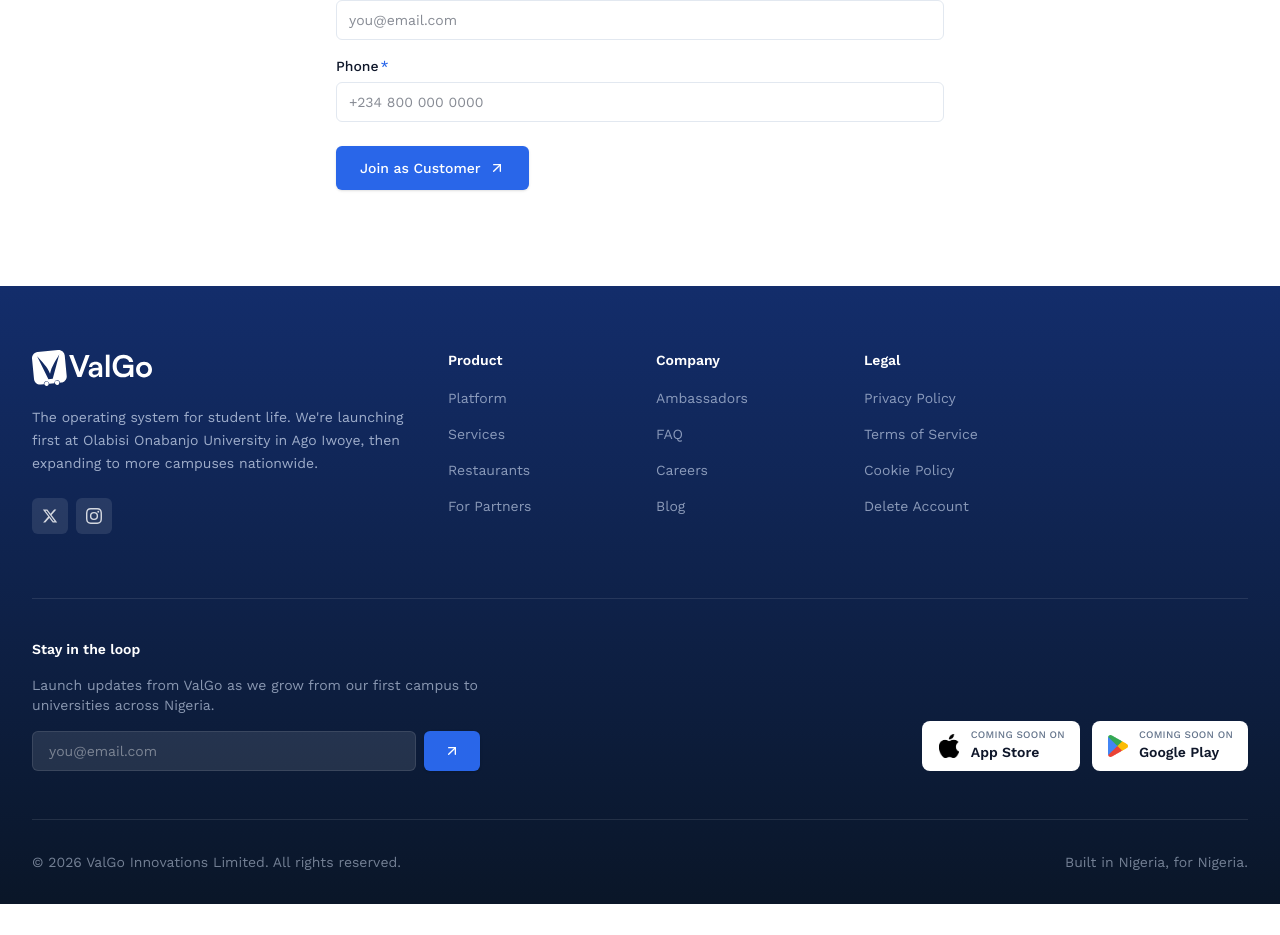
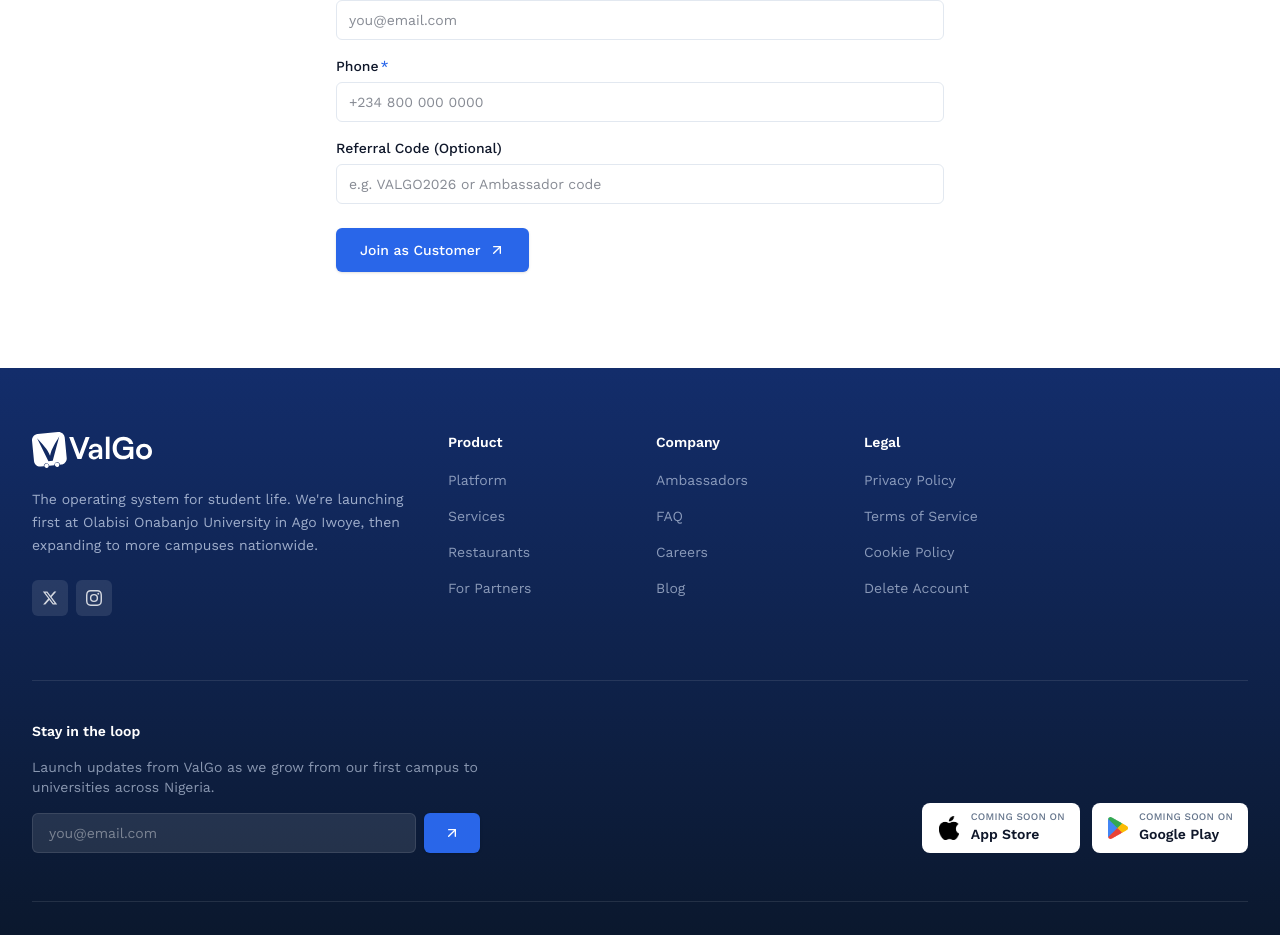
Before and after one commit to Badmantunde/valgo-landing, a Next.js app: page / in a window 1280 px wide. Shown: the part 6379-7314 px from the top of the page. Before the commit the page ends 7283 px from the top, so only its background shows below. Built offline with nearby package versions, Linux system fonts and the light colour scheme.

Commit message:
feat: add optional referral code field to waitlist form

```diff
--- a/components/sections/waitlist.tsx
+++ b/components/sections/waitlist.tsx
@@ -1,6 +1,6 @@
 "use client";
 
-import { useState } from "react";
+import { useState, useEffect } from "react";
 import { motion, AnimatePresence } from "framer-motion";
 import { ArrowUpRight, CheckCircle2 } from "lucide-react";
 import { waitlistRoles, type WaitlistRole } from "@/data/faq";
@@ -20,6 +20,17 @@
   const [submitted, setSubmitted] = useState(false);
   const [submitting, setSubmitting] = useState(false);
   const [error, setError] = useState<string | null>(null);
+  const [initialReferralCode, setInitialReferralCode] = useState("");
+
+  useEffect(() => {
+    if (typeof window !== "undefined") {
+      const params = new URLSearchParams(window.location.search);
+      const code = params.get("ref") || params.get("referral") || params.get("code");
+      if (code) {
+        setInitialReferralCode(code);
+      }
+    }
+  }, []);
 
   const config = waitlistRoles.find((r) => r.id === role)!;
 
@@ -153,11 +164,13 @@
                       />
                     ) : (
                       <input
+                        key={field.name === "referralCode" ? initialReferralCode : undefined}
                         id={`${role}-${field.name}`}
                         name={field.name}
                         type={field.type}
                         required={field.required}
                         placeholder={field.placeholder}
+                        defaultValue={field.name === "referralCode" && initialReferralCode ? initialReferralCode : undefined}
                         className="w-full h-10 px-3 rounded-md border border-border bg-white text-sm focus:outline-none focus:ring-2 focus:ring-blue-500 focus:border-transparent"
                       />
                     )}
--- a/data/faq.ts
+++ b/data/faq.ts
@@ -83,6 +83,7 @@
       { name: "fullName", label: "Full Name", type: "text", placeholder: "Your full name", required: true },
       { name: "email", label: "Email", type: "email", placeholder: "you@email.com", required: true },
       { name: "phone", label: "Phone", type: "tel", placeholder: "+234 800 000 0000", required: true },
+      { name: "referralCode", label: "Referral Code (Optional)", type: "text", placeholder: "e.g. VALGO2026 or Ambassador code", required: false },
     ],
   },
   {
@@ -96,6 +97,7 @@
       { name: "phone", label: "Phone", type: "tel", placeholder: "+234 800 000 0000", required: true },
       { name: "cuisine", label: "Cuisine Type", type: "text", placeholder: "Nigerian, Fast Food, etc.", required: true },
       { name: "location", label: "Location", type: "text", placeholder: "e.g. Campus area, city", required: true },
+      { name: "referralCode", label: "Referral Code (Optional)", type: "text", placeholder: "e.g. VALGO2026 or Ambassador code", required: false },
     ],
   },
   {
@@ -113,6 +115,7 @@
         required: true,
         options: ["Bicycle", "Motorcycle", "Foot"],
       },
+      { name: "referralCode", label: "Referral Code (Optional)", type: "text", placeholder: "e.g. VALGO2026 or Ambassador code", required: false },
     ],
   },
 ];
```
